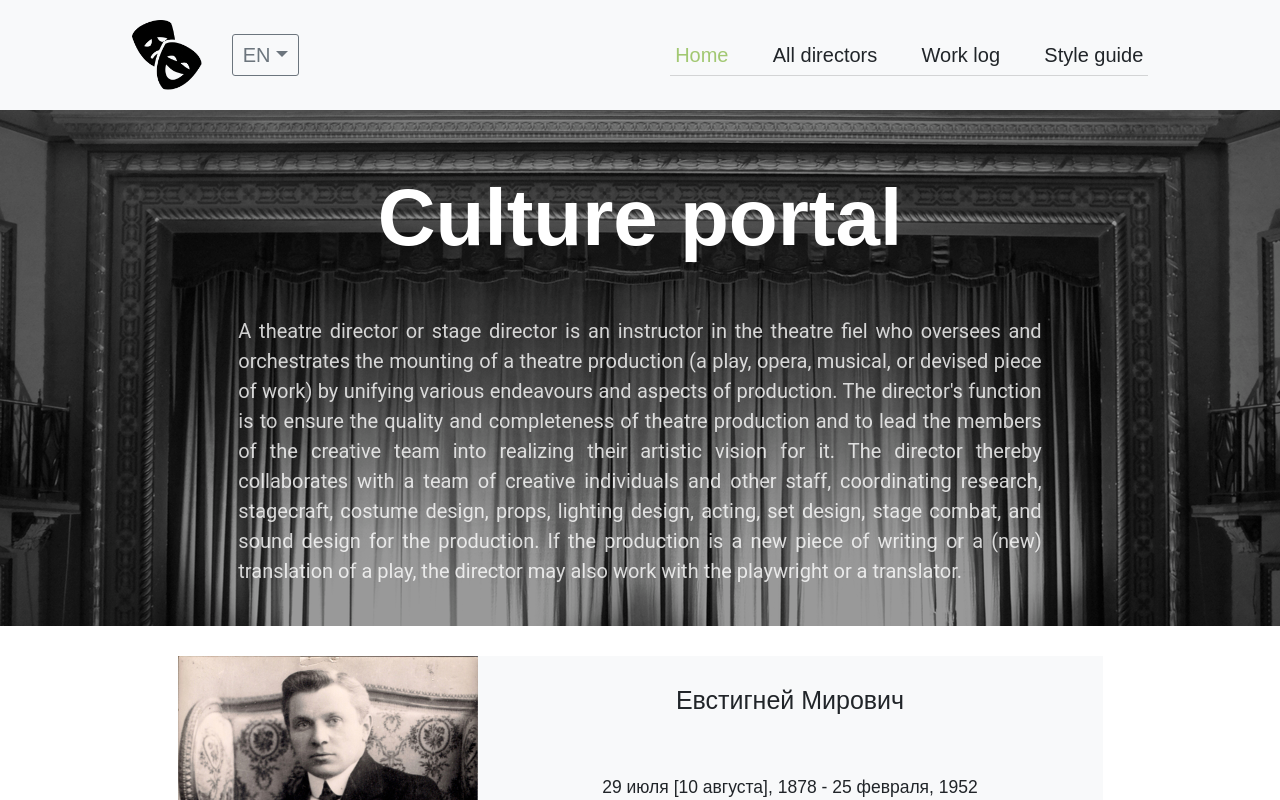
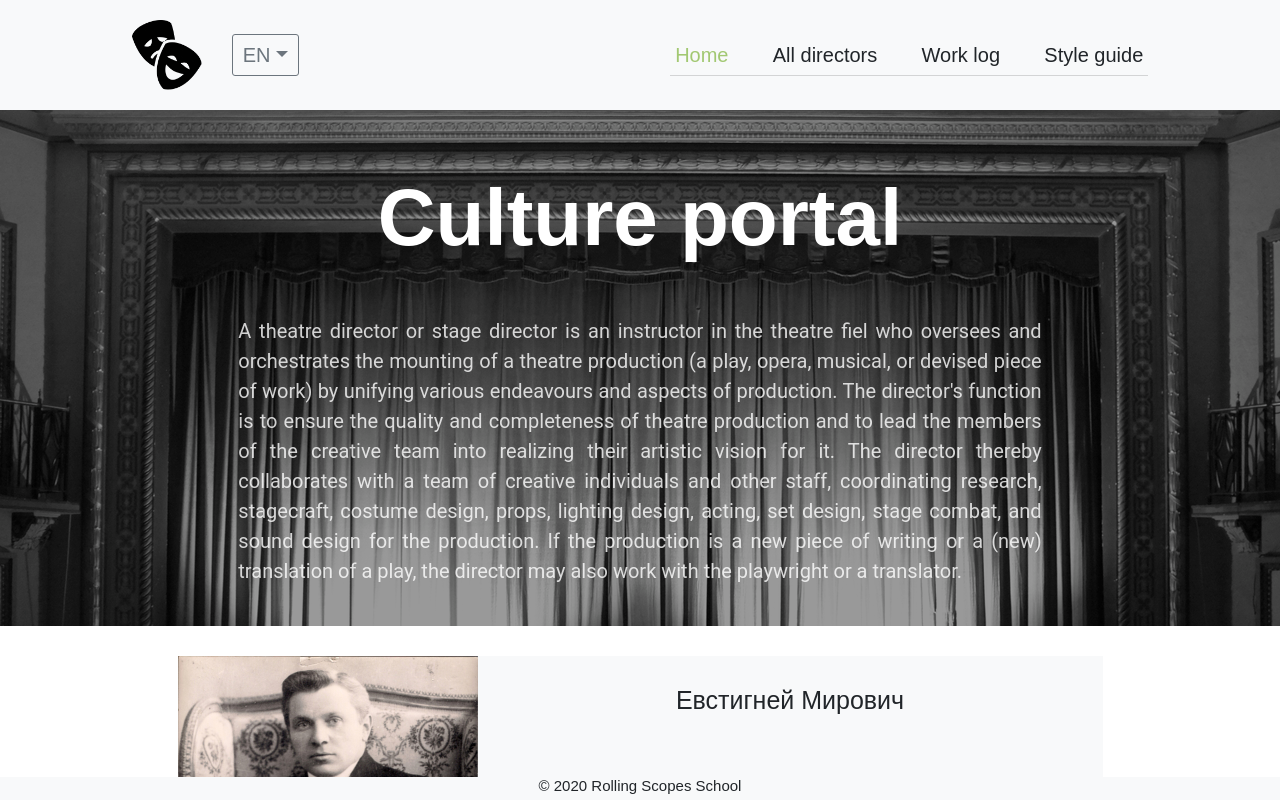
Before and after one commit to rss-group-6/culture-portal, an Angular app: page /home in a window 1280 px wide. Shown: the top 800 px of the page. Built offline with nearby package versions, Linux system fonts and the light colour scheme; a web font is replaced by a local one.

Commit message:
feat: update footer position

```diff
--- a/src/app/core/components/footer/footer.component.scss
+++ b/src/app/core/components/footer/footer.component.scss
@@ -1,8 +1,13 @@
 :host {
   font-family: Raleway, sans-serif;
-  max-width: 1440px;
-  text-align: center;
+  width: 100%;
+  padding-top: 43px;
+  padding-bottom: 0px;
+  position: fixed;
+  bottom: 0;
+  width: 100%;
   }
+
   h3 {
     font-size: 1.5rem;
   }
```
